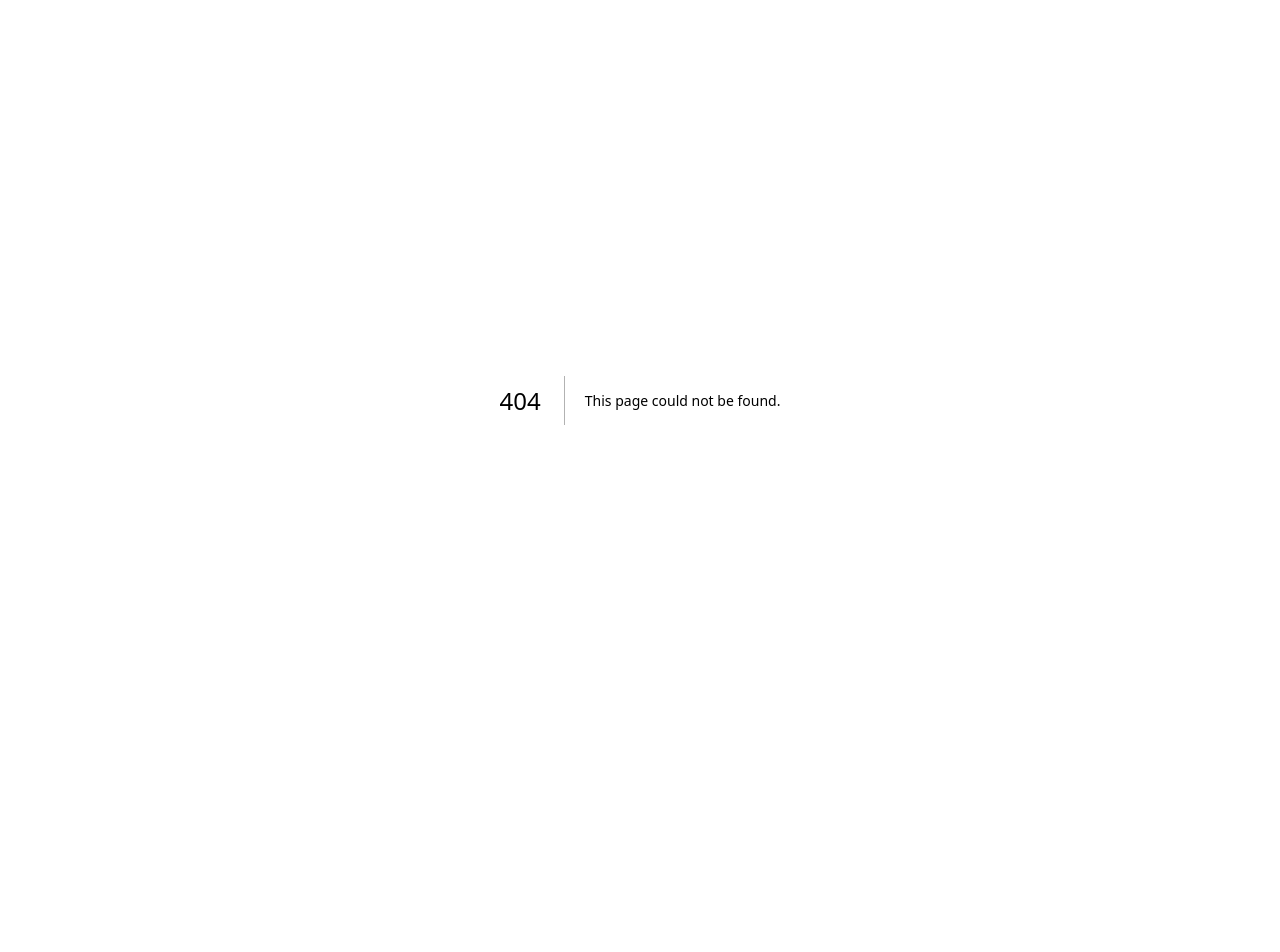
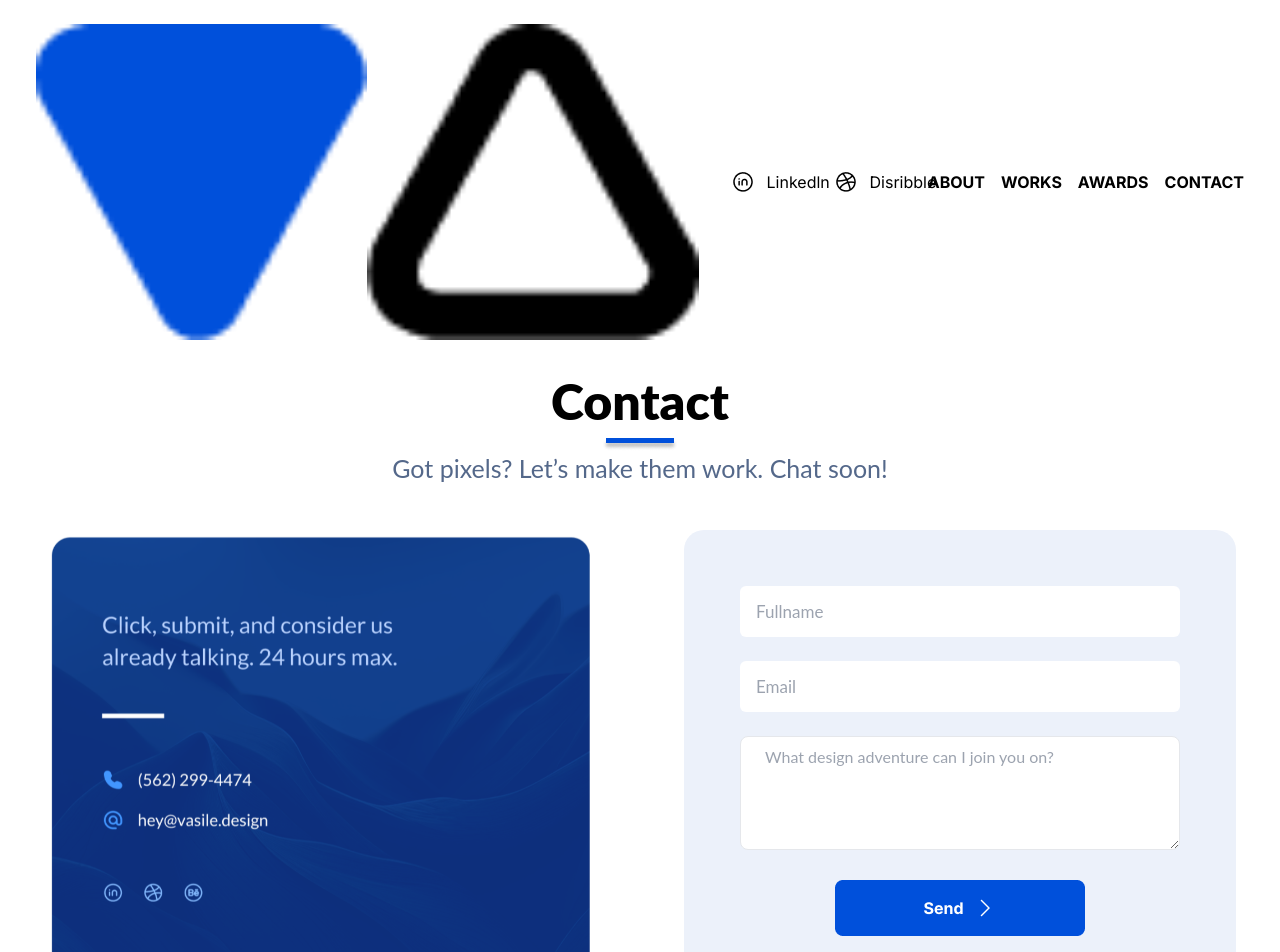
Before and after one commit to Mjvirusofficial/hompage, a Next.js app: page /contact in a window 1280 px wide. Before the commit this address had no page. Shown: the top 952 px of the page. Before the commit the page ends 800 px from the top, so only its background shows below. Built offline with nearby package versions, Linux system fonts and the light colour scheme.

Commit message:
complete

```diff
--- a/src/app/Component/Navbar.jsx
+++ b/src/app/Component/Navbar.jsx
@@ -88,10 +88,10 @@ const Navbar = () => {
               <Link href="/">
                 <p className="text-black font-bold ">ABOUT</p>
               </Link>
-              <Link href="/about">
+              <Link href="/work">
                 <p className="text-black font-bold ">WORKS</p>
               </Link>
-              <Link href="/services">
+              <Link href="/award">
                 <p className="text-black font-bold">AWARDS</p>
               </Link>
               <Link href="/contact">
--- /dev/null
+++ b/src/app/award/page.jsx
@@ -0,0 +1,16 @@
+import React from 'react'
+import Awards from '../Component/Awards'
+import Navbar from '../Component/Navbar'
+import Footer from '../Component/Footer'
+
+function award() {
+  return (
+    <div>
+    <Navbar/>
+        <Awards/>
+    <Footer/>
+    </div>
+  )
+}
+
+export default award
--- /dev/null
+++ b/src/app/contact/page.jsx
@@ -0,0 +1,18 @@
+import React from 'react'
+import Contact from '../Component/Contact'
+import Navbar from '../Component/Navbar'
+import Footer from '../Component/Footer'
+
+function contact() {
+  return (
+    <div>
+        <Navbar/>
+
+        <Contact/>
+
+        <Footer/>
+    </div>
+  )
+}
+
+export default contact
--- /dev/null
+++ b/src/app/work/page.jsx
@@ -0,0 +1,16 @@
+import React from 'react'
+import Work from '../Component/Work'
+import Navbar from '../Component/Navbar'
+import Footer from '../Component/Footer'
+
+function work() {
+  return (
+    <div>
+        <Navbar/>
+        <Work/>
+        <Footer/>
+    </div>
+  )
+}
+
+export default work
```
